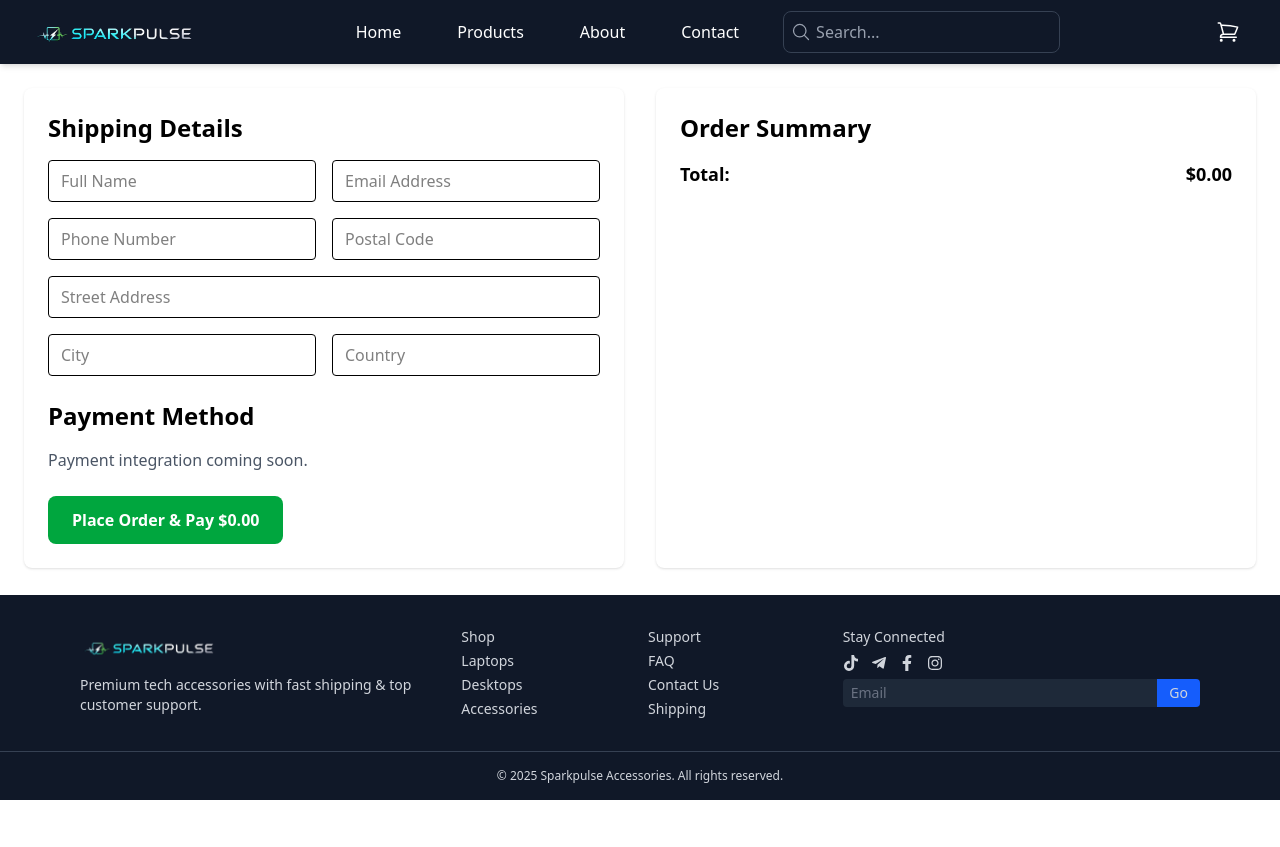
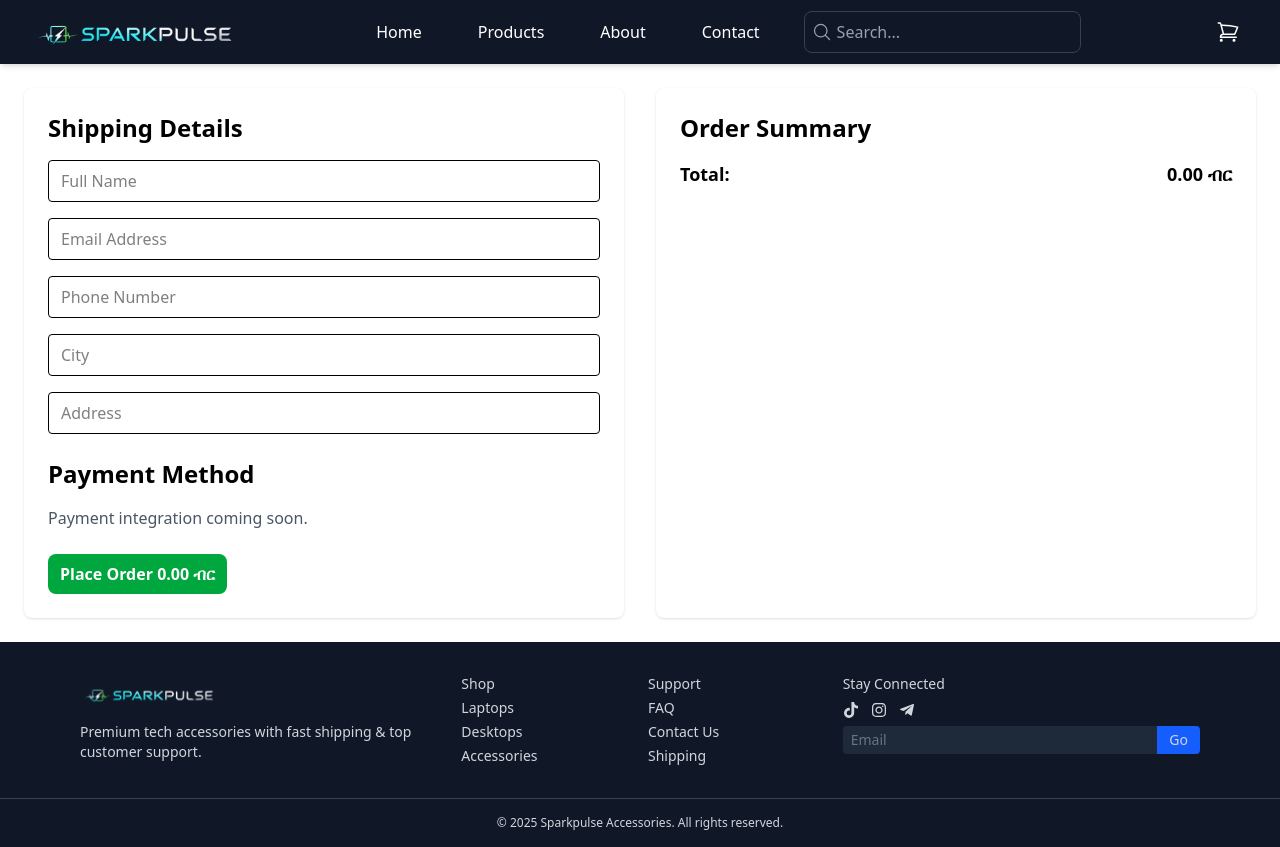
Before and after one commit to abivmsul/sparkpulse, a React (Vite) app: page /checkout in a window 1280 px wide. Before the commit the page ends 800 px from the top, so only its background shows below. Built offline with nearby package versions, Linux system fonts and the light colour scheme.

Commit message:
checkout footer links cart updated

```diff
--- a/src/components/Footer.tsx
+++ b/src/components/Footer.tsx
@@ -1,5 +1,5 @@
 // src/components/Footer.tsx
-import { FaFacebookF, FaInstagram, FaTiktok, FaTelegramPlane } from 'react-icons/fa';
+import { FaInstagram, FaTiktok, FaTelegramPlane } from 'react-icons/fa';
 import { Link } from 'react-router-dom';
 import logo from '../assets/logo.png';
 export default function Footer() {
@@ -43,10 +43,10 @@ export default function Footer() {
         <div className="space-y-2 text-sm">
           <h3 className="font-medium">Stay Connected</h3>
           <div className="flex space-x-3">
-            <a href="#" className="hover:text-white"><FaTiktok size={16} /></a>
-            <a href="#" className="hover:text-white"><FaTelegramPlane size={16} /></a>
-            <a href="#" className="hover:text-white"><FaFacebookF size={16} /></a>
-            <a href="#" className="hover:text-white"><FaInstagram size={16} /></a>
+            <a href="https://www.tiktok.com/@sparkpulsetech?_t=ZM-8y64HXEBVrC&_r=1" className="hover:text-white"><FaTiktok size={16} /></a>
+            <a href="https://www.instagram.com/sparkpulseelectronics?igsh=czZ1a3ppenliMmlu" className="hover:text-white"><FaInstagram size={16} /></a>
+            <a href="https://t.me/sparkpulsetech" className="hover:text-white"><FaTelegramPlane size={16} /></a>
+            {/* <a href="#" className="hover:text-white"><FaFacebookF size={16} /></a> */}
           </div>
           <form className="flex mt-2">
             <input
--- a/src/components/Navbar.tsx
+++ b/src/components/Navbar.tsx
@@ -21,7 +21,7 @@ export default function Navbar() {
           {/* Logo */}
           <div className="flex-shrink-0 flex items-center">
             <Link to="/">
-              <img className="h-12 w-auto" src={logo} alt="DagiTech" />
+              <img className="h-15 w-auto" src={logo} alt="DagiTech" />
             </Link>
           </div>
 
--- a/src/components/ProductCard.tsx
+++ b/src/components/ProductCard.tsx
@@ -16,7 +16,7 @@ const ProductCard: React.FC<ProductCardProps> = ({ product }) => (
     />
     <div className="p-4">
       <h3 className="text-lg font-semibold text-gray-800">{product.name}</h3>
-      <p className="mt-2 text-gray-600">${product.price.toFixed(2)}</p>
+      <p className="mt-2 text-gray-600">{product.price.toFixed(2)} ብር</p>
     </div>
   </Link>
 );
--- a/src/pages/CartPage.tsx
+++ b/src/pages/CartPage.tsx
@@ -46,7 +46,7 @@ export default function CartPage() {
 
             <div className="flex-1 p-4">
               <h2 className="text-xl font-semibold">{item.name}</h2>
-              <p className="text-gray-600">${item.price.toFixed(2)}</p>
+              <p className="text-gray-600">{item.price.toFixed(2)} ብር</p>
 
               {/* Quantity Controls */}
               <div className="mt-4 flex items-center space-x-2">
@@ -69,7 +69,7 @@ export default function CartPage() {
             {/* Subtotal & Remove */}
             <div className="p-4 flex flex-col items-end space-y-4">
               <p className="text-lg font-semibold">
-                ${(item.price * item.quantity).toFixed(2)}
+                {(item.price * item.quantity).toFixed(2)} ብር
               </p>
               <button
                 onClick={() => removeFromCart(item.id)}
@@ -85,7 +85,7 @@ export default function CartPage() {
       {/* Cart Summary */}
       <div className="mt-8 flex justify-between items-center">
         <span className="text-2xl font-bold">Total:</span>
-        <span className="text-2xl font-semibold">${total.toFixed(2)}</span>
+        <span className="text-2xl font-semibold">{total.toFixed(2)} ብር</span>
       </div>
 
       {/* Checkout Button */}
@@ -93,7 +93,7 @@ export default function CartPage() {
          <button
         onClick={() => navigate('/checkout')}
         // className="bg-gold hover:bg-gold/90 text-navy font-semibold py-3 px-6 rounded-lg"
-        className="bg-green-600 hover:bg-green-700 text-white font-semibold py-3 px-6 rounded-lg"
+        className="bg-green-600 hover:bg-green-700 text-white font-semibold py-2 px-4 rounded-lg"
       >
         Proceed to Checkouddt
       </button>
--- a/src/pages/CheckoutPage.tsx
+++ b/src/pages/CheckoutPage.tsx
@@ -27,7 +27,7 @@ export default function CheckoutPage() {
     e.preventDefault();
     // TODO: integrate payment processing here
     // For now, simulate success:
-    alert('Order placed successfully!');
+    alert('ትዕዛዝዎ በተሳካ ሁኔታ ተፈፅሟል!');
     clearCart();
     navigate('/');
   };
@@ -45,7 +45,7 @@ export default function CheckoutPage() {
             type="text"
             placeholder="Full Name"
             required
-            className="w-full border rounded px-3 py-2"
+            className="w-full border rounded px-3 py-2 col-span-2"
           />
           <input
             name="email"
@@ -54,7 +54,7 @@ export default function CheckoutPage() {
             type="email"
             placeholder="Email Address"
             required
-            className="w-full border rounded px-3 py-2"
+            className="w-full border rounded px-3 py-2 col-span-2"
           />
           <input
             name="phone"
@@ -63,9 +63,9 @@ export default function CheckoutPage() {
             type="tel"
             placeholder="Phone Number"
             required
-            className="w-full border rounded px-3 py-2"
+            className="w-full border rounded px-3 py-2 col-span-2"
           />
-          <input
+          {/* <input
             name="postcode"
             value={form.postcode}
             onChange={handleChange}
@@ -73,16 +73,7 @@ export default function CheckoutPage() {
             placeholder="Postal Code"
             required
             className="w-full border rounded px-3 py-2"
-          />
-          <input
-            name="address"
-            value={form.address}
-            onChange={handleChange}
-            type="text"
-            placeholder="Street Address"
-            required
-            className="w-full border rounded px-3 py-2 col-span-2"
-          />
+          /> */}
           <input
             name="city"
             value={form.city}
@@ -90,9 +81,18 @@ export default function CheckoutPage() {
             type="text"
             placeholder="City"
             required
-            className="w-full border rounded px-3 py-2"
+            className="w-full border rounded px-3 py-2 col-span-2"
           />
           <input
+            name="address"
+            value={form.address}
+            onChange={handleChange}
+            type="text"
+            placeholder="Address"
+            required
+            className="w-full border rounded px-3 py-2 col-span-2"
+          />
+          {/* <input
             name="country"
             value={form.country}
             onChange={handleChange}
@@ -100,7 +100,7 @@ export default function CheckoutPage() {
             placeholder="Country"
             required
             className="w-full border rounded px-3 py-2"
-          />
+          /> */}
         </div>
 
         {/* Payment Placeholder */}
@@ -113,9 +113,9 @@ export default function CheckoutPage() {
         <button
           type="submit"
         //   className="w-full bg-gold hover:bg-gold/90 text-navy font-semibold py-3 rounded-lg transition"
-        className="bg-green-600 hover:bg-green-700 text-white font-semibold py-3 px-6 rounded-lg"
+        className="bg-green-600 hover:bg-green-700 text-white font-semibold py-2 px-3 rounded-lg"
         >
-          Place Order & Pay ${total.toFixed(2)}
+          Place Order  {total.toFixed(2)} ብር
         </button>
       </form>
 
@@ -126,13 +126,13 @@ export default function CheckoutPage() {
           {items.map(item => (
             <div key={item.id} className="flex justify-between py-3">
               <span>{item.name} × {item.quantity}</span>
-              <span>${(item.price * item.quantity).toFixed(2)}</span>
+              <span>{(item.price * item.quantity).toFixed(2)} ብር</span>
             </div>
           ))}
         </div>
         <div className="flex justify-between font-bold text-lg mt-4">
           <span>Total:</span>
-          <span>${total.toFixed(2)}</span>
+          <span>{total.toFixed(2)} ብር</span>
         </div>
       </div>
     </div>
```
